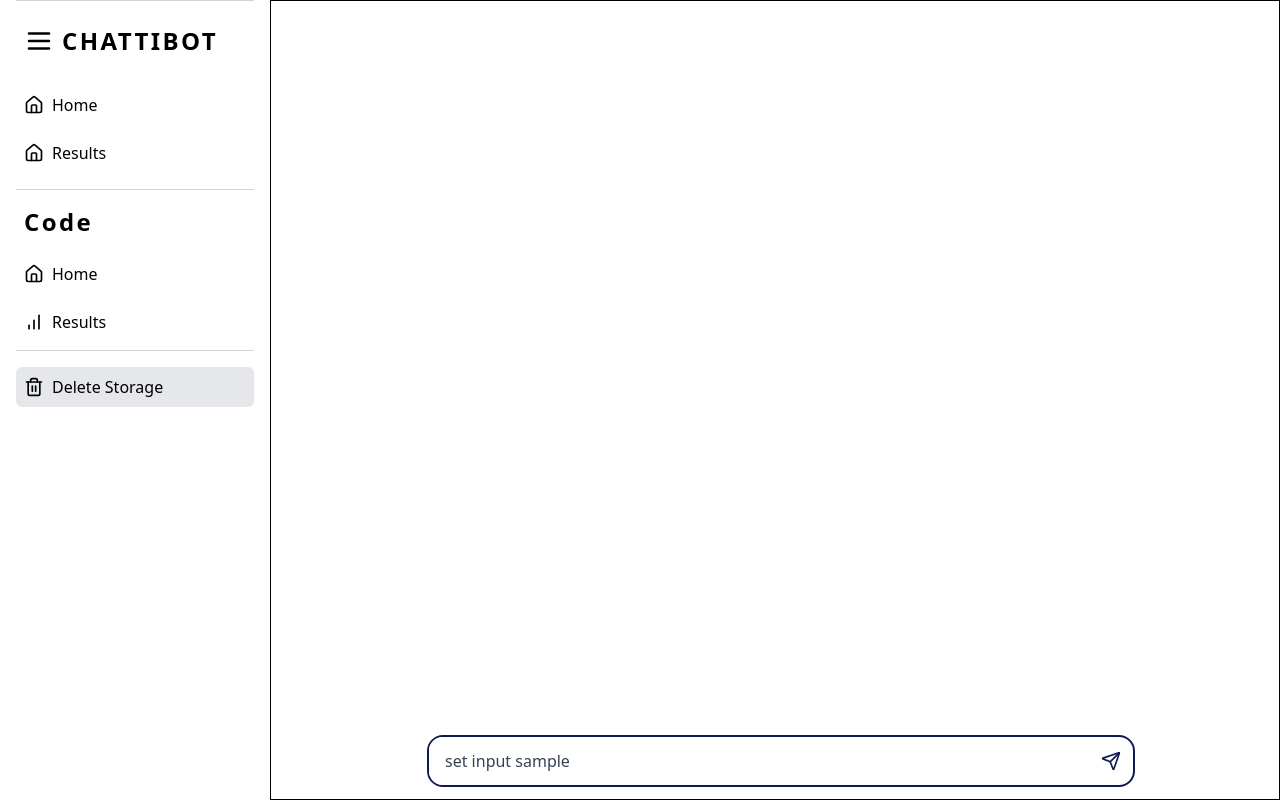
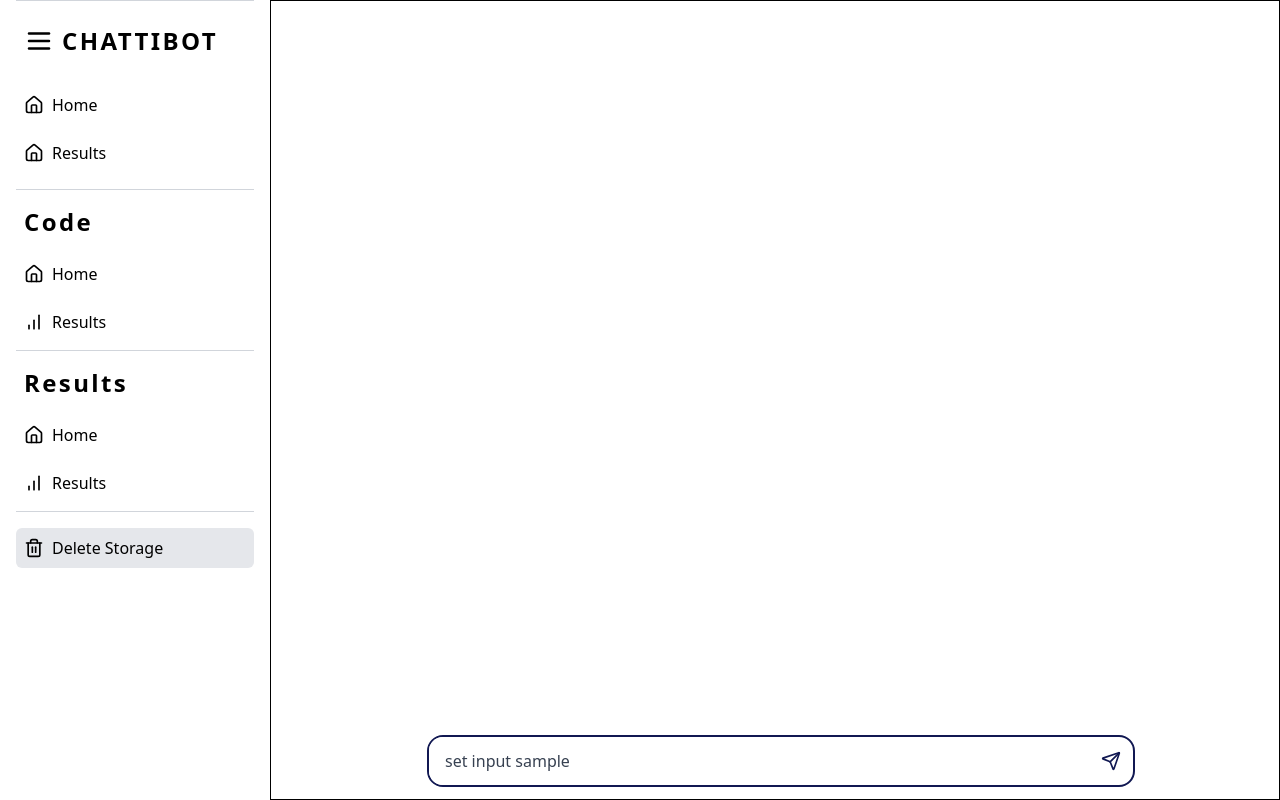
Before and after one commit to reagan13/thesis-prototype, a React (Vite) app in the folder client/: page / in a window 1280 px wide. Built offline with nearby package versions, Linux system fonts and the light colour scheme.

Commit message:
add links for results

```diff
--- a/client/src/components/TemporaryDrawer.jsx
+++ b/client/src/components/TemporaryDrawer.jsx
@@ -181,6 +181,73 @@ export default function Sidebar() {
 					</ul>
 					{/* Divider */}
 					<hr className="border-gray-300 mx-4" />
+					<ul className="space-y-2 px-4 py-2">
+						{/* CHATTIBOT Title and Menu Button Grouped Together */}
+						<li className="flex items-center gap-2 p-2 rounded-md  transition-all duration-300 ">
+							<AnimatePresence>
+								{!isSidebarCollapsed && (
+									<motion.h1
+										key="chattibot-title"
+										initial={{ opacity: 0 }}
+										animate={{ opacity: 1 }}
+										exit={{ opacity: 0 }}
+										transition={{ duration: 0.2 }}
+										className="text-2xl font-bold tracking-widest"
+									>
+										Results
+									</motion.h1>
+								)}
+							</AnimatePresence>
+						</li>
+
+						{/* Home Link */}
+						<li>
+							<Link
+								to="/home"
+								className="flex items-center gap-2 p-2 rounded-md hover:bg-gray-200 transition-all duration-300"
+							>
+								<Home size={20} />
+								<AnimatePresence>
+									{!isSidebarCollapsed && (
+										<motion.span
+											key="home-text"
+											initial={{ opacity: 0 }}
+											animate={{ opacity: 1 }}
+											exit={{ opacity: 0 }}
+											transition={{ duration: 0.2 }}
+										>
+											Home
+										</motion.span>
+									)}
+								</AnimatePresence>
+							</Link>
+						</li>
+
+						{/* Results Link */}
+						<li>
+							<Link
+								to="/result"
+								className="flex items-center gap-2 p-2 rounded-md hover:bg-gray-200 transition-all duration-300"
+							>
+								<BarChart size={20} />
+								<AnimatePresence>
+									{!isSidebarCollapsed && (
+										<motion.span
+											key="results-text"
+											initial={{ opacity: 0 }}
+											animate={{ opacity: 1 }}
+											exit={{ opacity: 0 }}
+											transition={{ duration: 0.2 }}
+										>
+											Results
+										</motion.span>
+									)}
+								</AnimatePresence>
+							</Link>
+						</li>
+					</ul>
+					{/* Divider */}
+					<hr className="border-gray-300 mx-4" />
 
 					{/* Delete Storage Button */}
 					<ul className="space-y-2 px-4 py-4">
```
